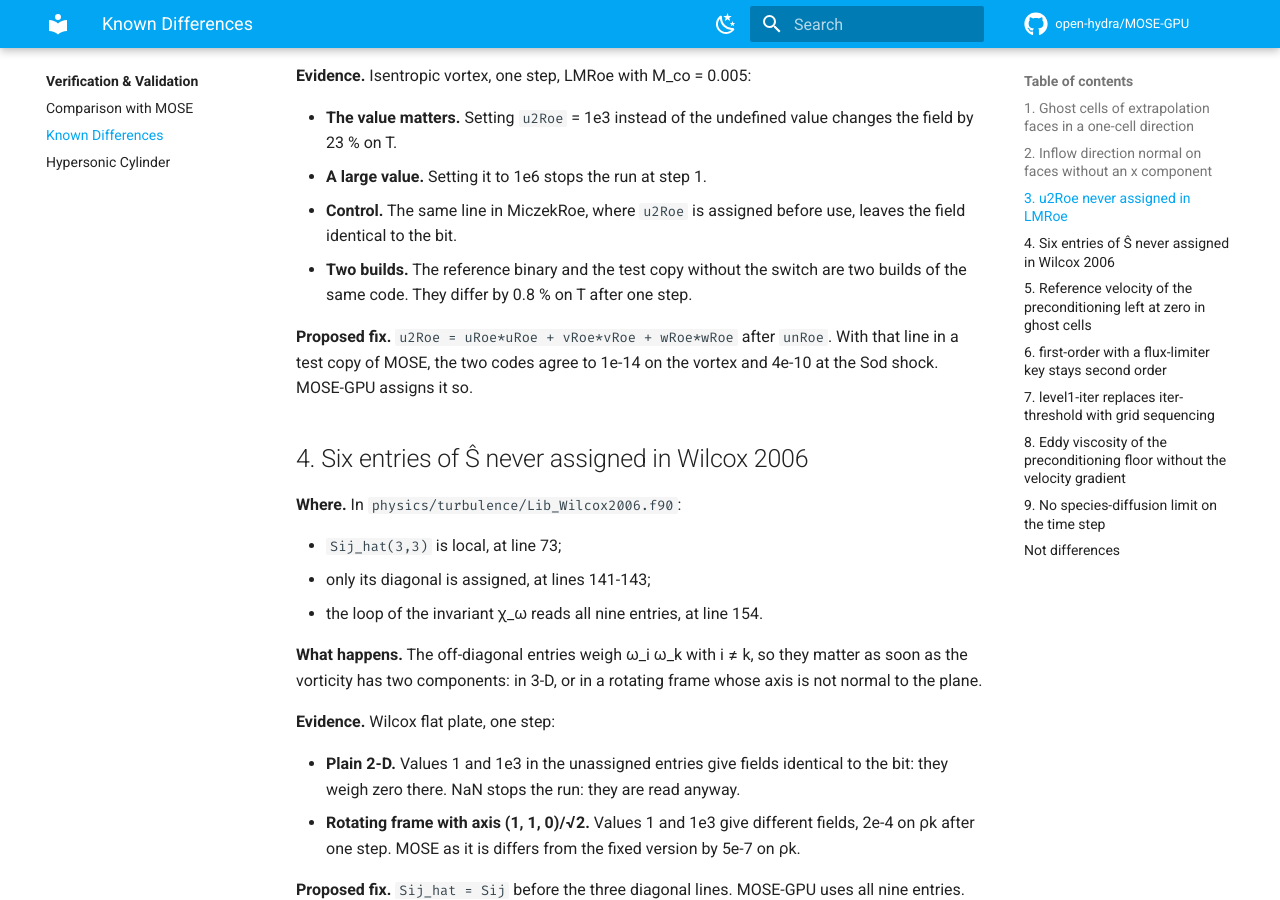
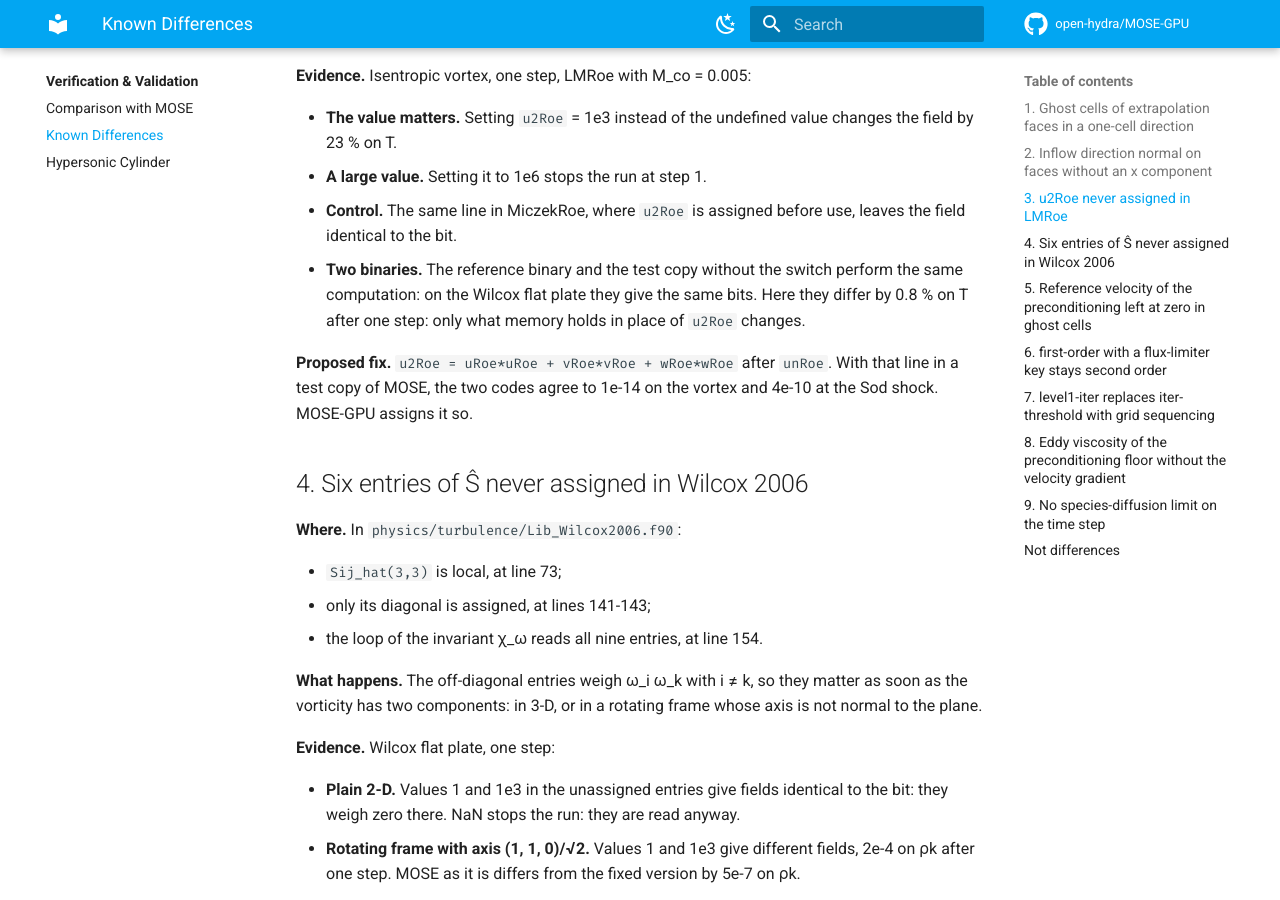
Before and after one commit to open-hydra/MOSE-GPU, an MkDocs documentation site: the page built from docs/vv/known-differences.md, in a window 1280 px wide and 900 px high, scrolled down 2924 px. Built offline with MkDocs 1.6.1 and Material for MkDocs 9.7.7, drawn with Linux system fonts in a browser that asks for light colours; comment, search, counter and statistics services are not loaded.

Commit message:
Docs: what the two-binary comparison of LMRoe shows
Co-Authored-By: Claude Opus 5.5 <noreply@anthropic.com>

```diff
--- a/docs/vv/known-differences.md
+++ b/docs/vv/known-differences.md
@@ -90,8 +90,9 @@ going through the angles. To be fixed in both codes.
 - **The value matters.** Setting `u2Roe` = 1e3 instead of the undefined value changes the field by 23 % on T.
 - **A large value.** Setting it to 1e6 stops the run at step 1.
 - **Control.** The same line in MiczekRoe, where `u2Roe` is assigned before use, leaves the field identical to the bit.
-- **Two builds.** The reference binary and the test copy without the switch are two builds of the same code. They differ
-  by 0.8 % on T after one step.
+- **Two binaries.** The reference binary and the test copy without the switch perform the same computation: on the Wilcox
+  flat plate they give the same bits. Here they differ by 0.8 % on T after one step: only what memory holds in place of
+  `u2Roe` changes.
 
 **Proposed fix.** `u2Roe = uRoe*uRoe + vRoe*vRoe + wRoe*wRoe` after `unRoe`. With that line in a test copy of MOSE, the two
 codes agree to 1e-14 on the vortex and 4e-10 at the Sod shock. MOSE-GPU assigns it so.
```
